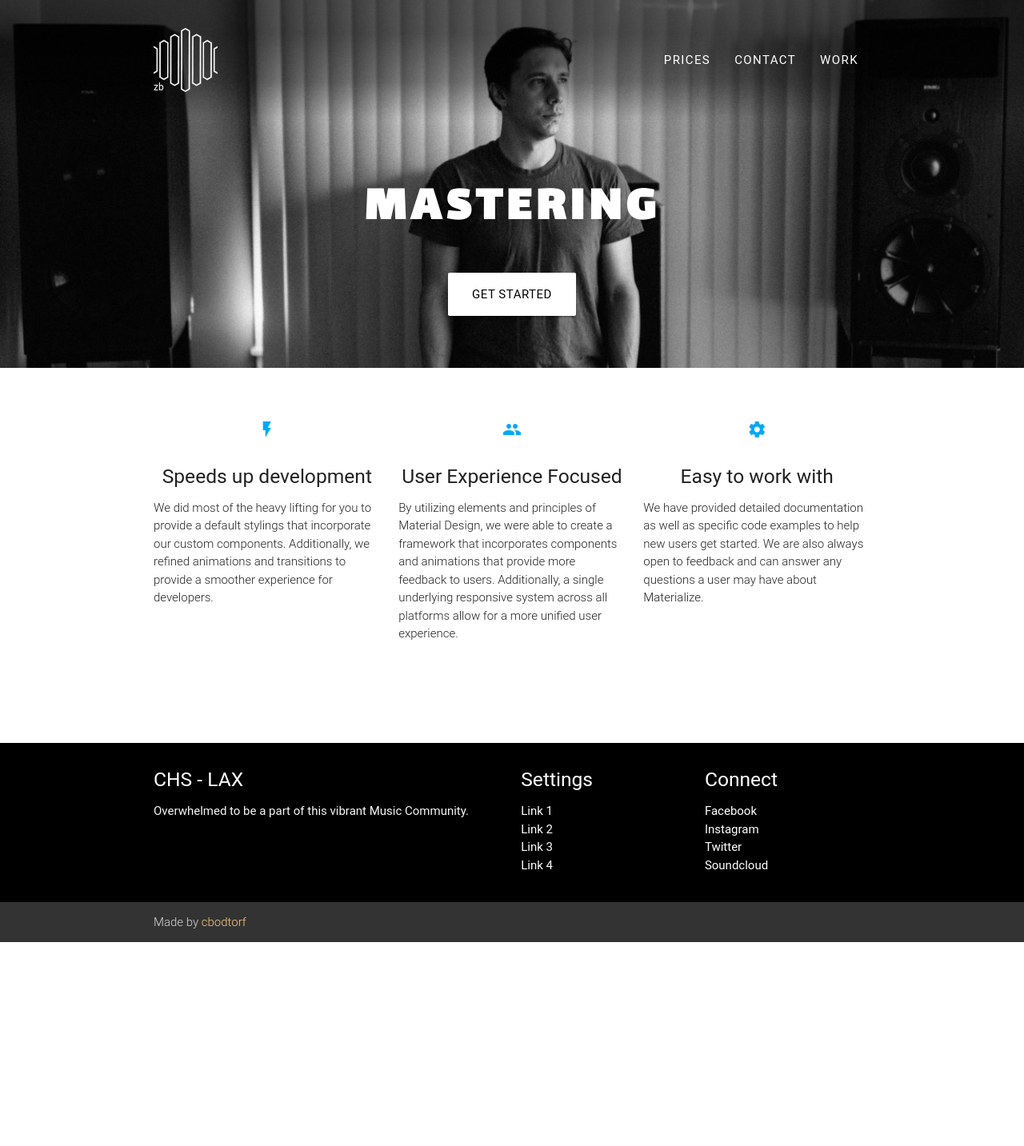
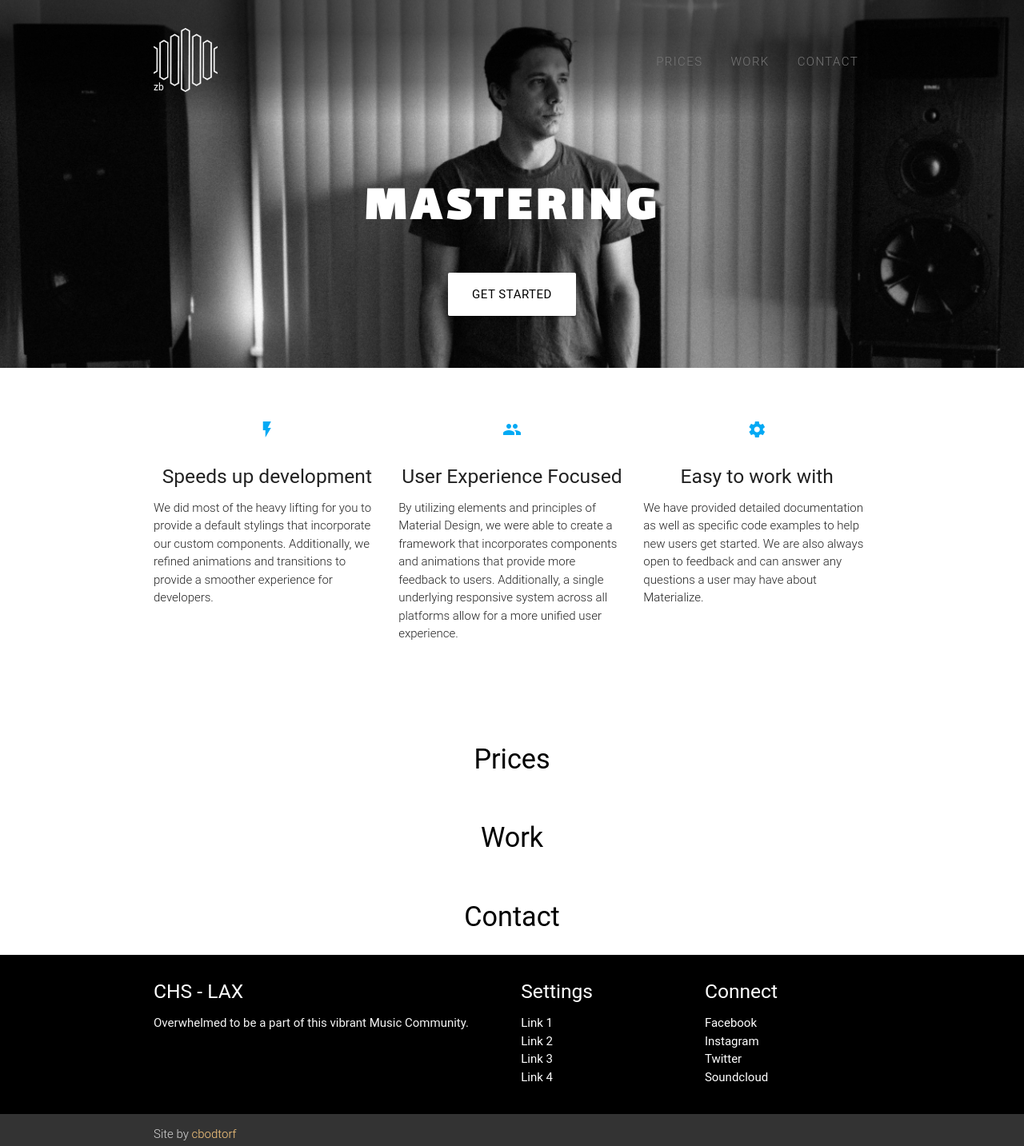
Before and after one commit to zbodtorf/mastering_site, a website: page index.html in a window 1280 px wide. Shown: the whole page at 80% size. Before the commit the page ends 1178 px from the top, so only its background shows below. Drawn offline with nearby package versions, Linux system fonts and the light colour scheme; a web font is replaced by a local one.

Commit message:
scroll nav

```diff
--- a/index.html
+++ b/index.html
@@ -15,10 +15,10 @@
   <div class="navbar-fixed">
     <nav class="navbar-default" role="navigation">
       <div class="nav-wrapper container"><a id="logo-container" href="#" class="brand-logo"><span class="logo-text">zb</span></a>
-        <ul class="right hide-on-med-and-down">
-          <li><a class="active" href="#">Prices</a></li>
-          <li><a class=""href="#">Contact</a></li>
-          <li><a class=""href="#">Work</a></li>
+        <ul class="right hide-on-med-and-down table-of-contents">
+          <li><a class="" href="#Prices">Prices</a></li>
+          <li><a class="" href="#Work">Work</a></li>
+          <li><a class="" href="#Contact">Contact</a></li>
         </ul>
 
         <ul id="nav-mobile" class="side-nav">
@@ -80,8 +80,16 @@
     </div>
     <br><br>
 
-    <div class="section">
+    <div id="Prices" class="section scrollspy">
+      <h4 class="header center black-text">Prices</h4>
+    </div>
 
+    <div id="Work" class="section scrollspy">
+      <h4 class="header center black-text">Work</h4>
+    </div>
+
+    <div id="Contact" class="section scrollspy">
+      <h4 class="header center black-text">Contact</h4>
     </div>
   </div>
 
@@ -116,13 +124,18 @@
     </div>
     <div class="footer-copyright">
       <div class="container">
-      Made by <a class="orange-text text-lighten-3" href="http://calebbodtorf.com/">cbodtorf</a>
+      Site by <a class="orange-text text-lighten-3" href="http://calebbodtorf.com/">cbodtorf</a>
       </div>
     </div>
   </footer>
 
 
   <!--  Scripts-->
+  <script type="text/javascript">
+    $(document).ready(function(){
+      $('.scrollspy').scrollSpy();
+    });
+  </script>
   <script src="https://code.jquery.com/jquery-2.1.1.min.js"></script>
   <script src="js/materialize.js"></script>
   <script src="js/main.js"></script>
```
